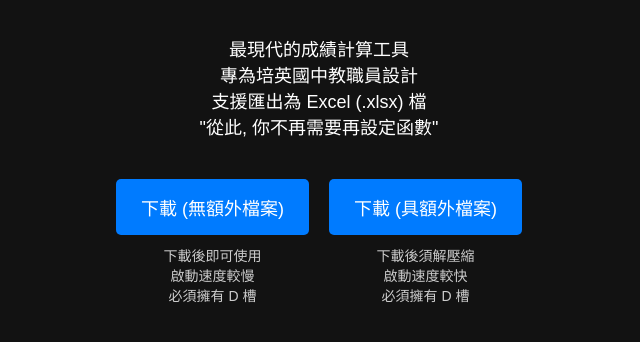
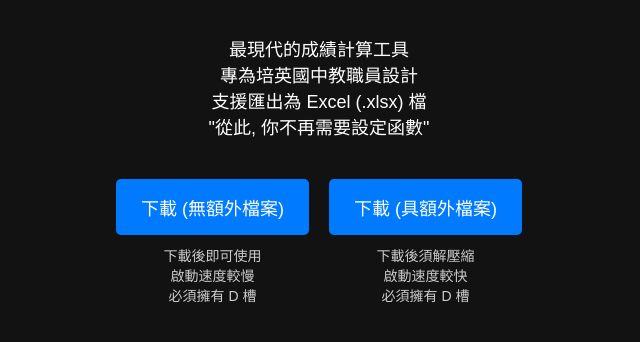
Before and after one commit to woody0415/woody0415.github.io, a plain HTML site: page calculator.html in a window 1280 px wide. Shown: the part 280-622 px from the top of the page, without its empty margins (321-961 px from the left). Drawn offline with Linux system fonts and the light colour scheme.

Commit message:
Updatw calculator.html

```diff
--- a/calculator.html
+++ b/calculator.html
@@ -9,7 +9,7 @@
 <body>
     <div class="container">
         <h1 class="typing-title">成績計算助手</h1>
-        <p class="description">最現代的成績計算工具<br>專為培英國中教職員設計<br>支援匯出為 Excel (.xlsx) 檔<br>"從此, 你不再需要再設定函數"</p>
+        <p class="description">最現代的成績計算工具<br>專為培英國中教職員設計<br>支援匯出為 Excel (.xlsx) 檔<br>"從此, 你不再需要設定函數"</p>
 
         <div class="buttons">
             <div class="button-box">
```
